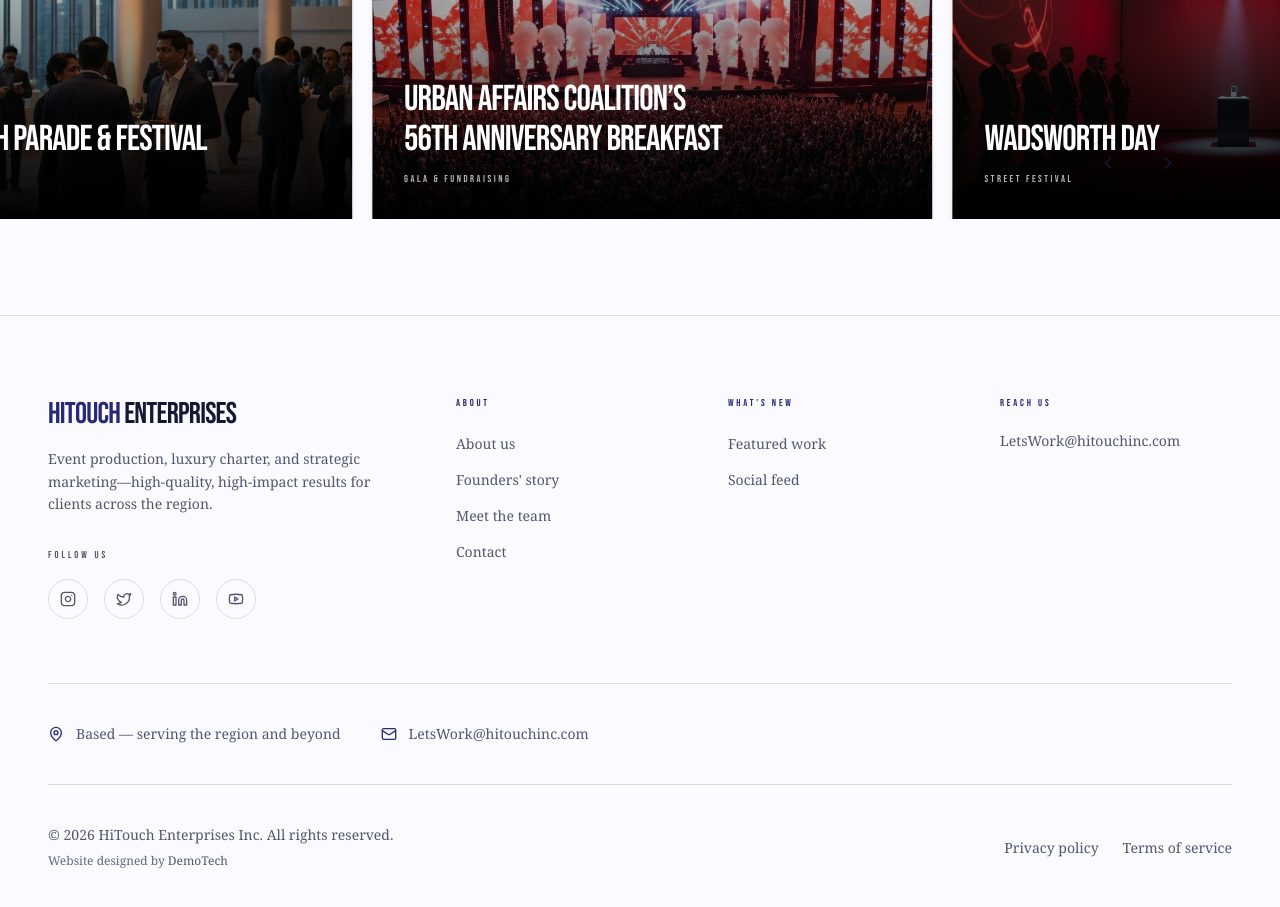
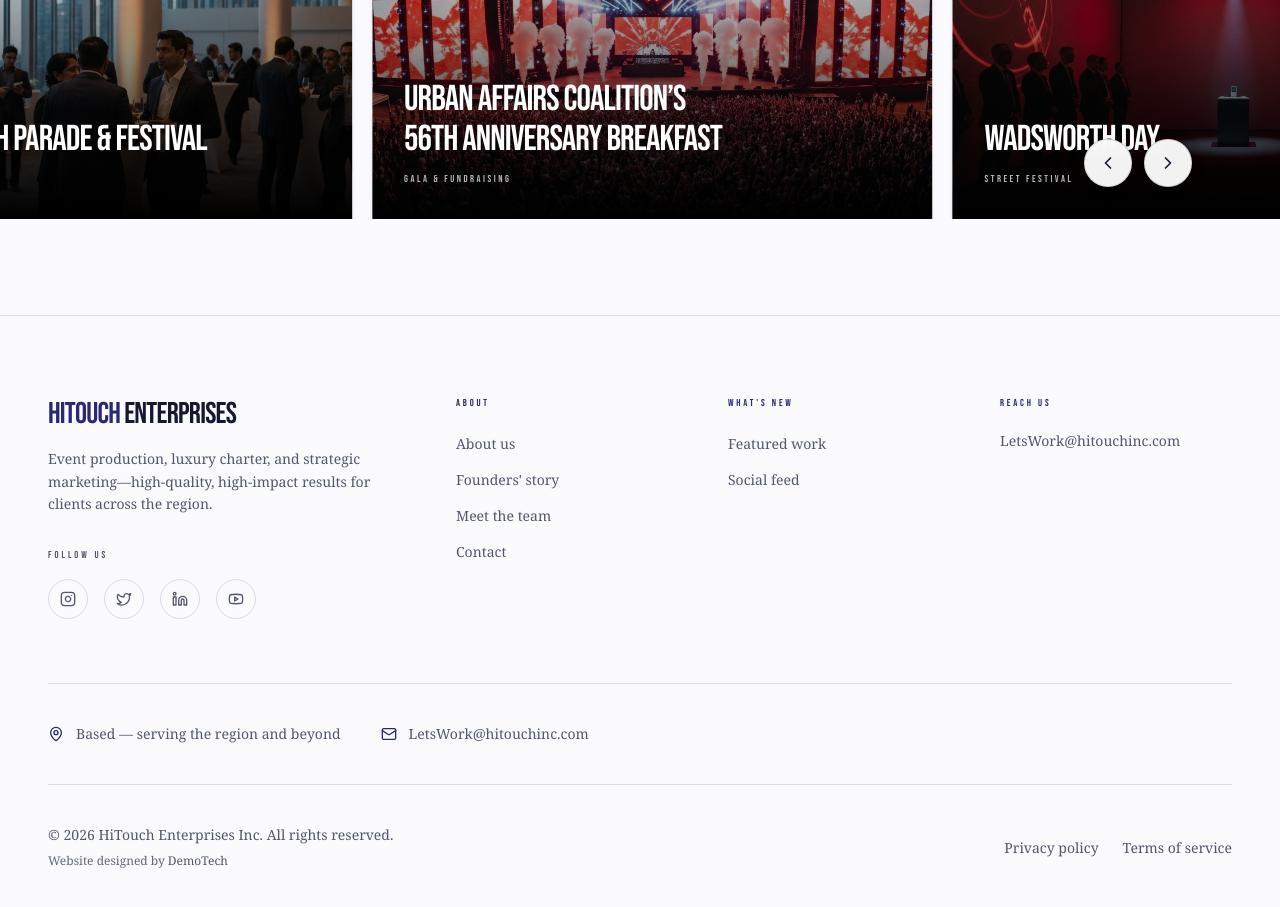
Before and after one commit to Unfavdemo/v0-hi-touch-events-website, a Next.js app: page /featured-work in a window 1280 px wide. Shown: the part 860-1767 px from the top of the page. Built offline with nearby package versions, Linux system fonts and the light colour scheme.

Commit message:
Enhance button styles in FeaturedProjectsCarousel component for improved aesthetics and accessibility. Update button classes for better theming and add strokeWidth to icons.

```diff
--- a/components/featured-projects-carousel.jsx
+++ b/components/featured-projects-carousel.jsx
@@ -88,18 +88,18 @@ export function FeaturedProjectsCarousel({
         <button
           type="button"
           onClick={scrollPrev}
-          className="pointer-events-auto flex h-12 w-12 items-center justify-center rounded-full border border-border text-foreground transition-colors hover:border-brand hover:text-brand-ink"
+          className="pointer-events-auto flex h-12 w-12 items-center justify-center rounded-full border border-black/12 bg-white/95 text-foreground shadow-[0_2px_14px_rgba(0,0,0,0.18)] backdrop-blur-sm transition-colors hover:border-brand hover:text-brand-ink dark:border-white/18 dark:bg-neutral-950/92 dark:text-white dark:shadow-[0_2px_20px_rgba(0,0,0,0.5)] dark:hover:border-brand dark:hover:text-white"
           aria-label="Previous project"
         >
-          <ChevronLeft className="h-5 w-5" />
+          <ChevronLeft className="h-5 w-5" strokeWidth={2} />
         </button>
         <button
           type="button"
           onClick={scrollNext}
-          className="pointer-events-auto flex h-12 w-12 items-center justify-center rounded-full border border-border text-foreground transition-colors hover:border-brand hover:text-brand-ink"
+          className="pointer-events-auto flex h-12 w-12 items-center justify-center rounded-full border border-black/12 bg-white/95 text-foreground shadow-[0_2px_14px_rgba(0,0,0,0.18)] backdrop-blur-sm transition-colors hover:border-brand hover:text-brand-ink dark:border-white/18 dark:bg-neutral-950/92 dark:text-white dark:shadow-[0_2px_20px_rgba(0,0,0,0.5)] dark:hover:border-brand dark:hover:text-white"
           aria-label="Next project"
         >
-          <ChevronRight className="h-5 w-5" />
+          <ChevronRight className="h-5 w-5" strokeWidth={2} />
         </button>
       </div>
     </div>
```
